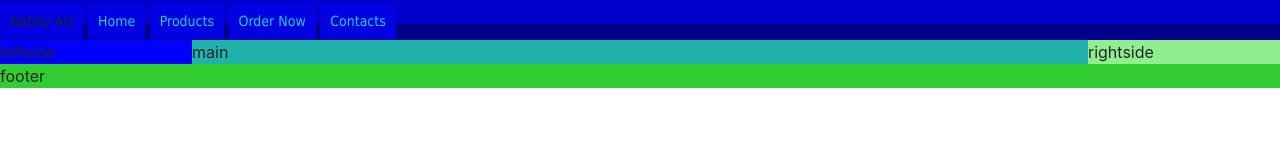
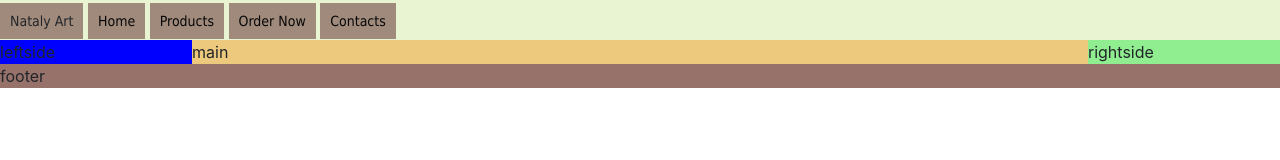
Before and after one commit to NikitaTerentjevs/GrokkingHtml, a plain HTML site: page libs/index.html in a window 1280 px wide. Drawn offline with nearby package versions, Linux system fonts and the light colour scheme.

Commit message:
Save commit 1

```diff
--- a/css/style.css
+++ b/css/style.css
@@ -1,10 +1,10 @@
 .mainbox{
-    background-color: darkblue;
+    background-color: #E9F4D2;
     width: 100%;
     margin: 0px auto;
 }
 .menu{
-    background-color: mediumblue;
+    background-color: #E9F4D2;
 }
 .leftside{
     background-color: blue;
@@ -12,7 +12,7 @@
     float: left;
 }
 .main{
-    background-color: lightseagreen;
+    background-color: #ECC97C;
     width: 70%;
     float: left;
 }
@@ -22,15 +22,18 @@
     float: left;
 }
 .footer {
-    background-color: limegreen;
+    background-color: #96726B;
 }
-.menu>ul>li.logo{
+.menu>ul>li.home-button{
+    margin-left: auto;
+}
+#menu-logo{
 
 }
 .menu>ul>li{
     display:inline;
     padding: 10px 10px 10px 10px;
-    background-color: #0000e1;
+    background-color: #A08A7C;
     position: relative;
     top: 8px;
     font-family: Tahoma,serif;
@@ -38,5 +41,5 @@
 }
 .menu>ul>li>a{
     text-decoration: none;
-    color: #18cee0;
+    color: #070707;
 }
--- a/libs/index.html
+++ b/libs/index.html
@@ -16,11 +16,11 @@
 <div class="mainbox">
     <div class="menu">
         <ul>
-            <li class="logo">Nataly Art</li>
-            <li><a href="index.html">Home</a></li>
-            <li><a href="gallery.html">Products</a></li>
-            <li><a href="order.html">Order Now</a></li>
-            <li><a href="contacts.html">Contacts</a></li>
+            <li id="menu-logo"><img src="" alt="">Nataly Art</li>
+            <li class="home-button"><a href="index.html">Home</a></li>
+            <li class="home-button"><a href="gallery.html">Products</a></li>
+            <li class="home-button"><a href="order.html">Order Now</a></li>
+            <li class="home-button"><a href="contacts.html">Contacts</a></li>
         </ul>
     </div>
     <div class="leftside"> leftside</div>
```
